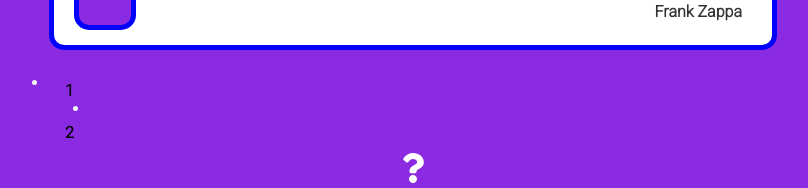
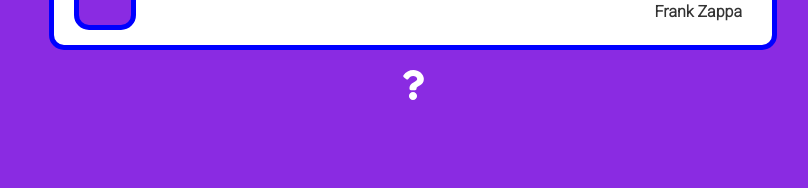
Before and after one commit to VladanStar/QuotesTask, a React (Create React App) app: page / in a window 1280 px wide. Shown: the part 1470-1658 px from the top of the page, without its empty margins (227-1035 px from the left). After the commit the page ends 1578 px from the top, so only its background shows below. Built offline with nearby package versions, Linux system fonts and the light colour scheme.

Commit message:
New commit about pagination

```diff
--- a/package.json
+++ b/package.json
@@ -12,6 +12,7 @@
     "react-dom": "^18.2.0",
     "react-icon": "^1.0.0",
     "react-icons": "^4.4.0",
+    "react-paginate": "^8.1.3",
     "react-router-dom": "^6.3.0",
     "react-scripts": "5.0.1",
     "uuid": "^8.3.2",
--- a/src/components/Pagination.js
+++ /dev/null
@@ -1,26 +0,0 @@
-import React from 'react';
-import "../index.css"
-
-const Pagination = ({ postsPerPage, totalPosts, paginate }) => {
-  const pageNumbers = [];
-
-  for (let i = 1; i <= Math.ceil(totalPosts / postsPerPage); i++) {
-    pageNumbers.push(i);
-  }
-
-  return (
-    <nav>
-      <ul className='pagination'>
-        {pageNumbers.map(number => (
-          <li key={number} className='page-item'>
-            <a onClick={() => paginate(number)} href='!#' className='page-link'>
-              {number}
-            </a>
-          </li>
-        ))}
-      </ul>
-    </nav>
-  );
-};
-
-export default Pagination;
--- a/src/components/QuotesList.js
+++ b/src/components/QuotesList.js
@@ -1,21 +1,16 @@
 import React from "react";
 import QuotesItem from "./QuotesItem";
 import { useState } from "react";
-import Pagination from "./Pagination";
+
 
 const QuotesList = ({ quotes }) => {
-  const [currentPage, setCurrentPage] = useState(1);
-  const [postsPerPage] = useState(5);
 
-  const paginate = (pageNumber) => setCurrentPage(pageNumber);
 
   if (!quotes || quotes.length === 0) {
     return <p>No Quotes Yet</p>;
   }
 
-  const indexOfLastPost = currentPage * postsPerPage;
-  const indexOfFirstPost = indexOfLastPost - postsPerPage;
-  const currentPosts = quotes.slice(indexOfFirstPost, indexOfLastPost);
+
   return (
     <div className="feedback-list">
 
@@ -24,10 +19,7 @@ const QuotesList = ({ quotes }) => {
 
 
       ))}
-      <Pagination
-        postsPerPage={postsPerPage}
-        totalPosts={quotes.length}
-        paginate={paginate}/>
+
 
     </div>
 
--- a/src/index.css
+++ b/src/index.css
@@ -175,10 +175,3 @@ input:focus {
 .pagination {
   display: inline-block;
 }
-
-.pagination a {
-  color: black;
-  float: left;
-  padding: 8px 16px;
-  text-decoration: none;
-}
```
Also changed, not shown: 1 other file (tests, documents, lock files or other folders).
